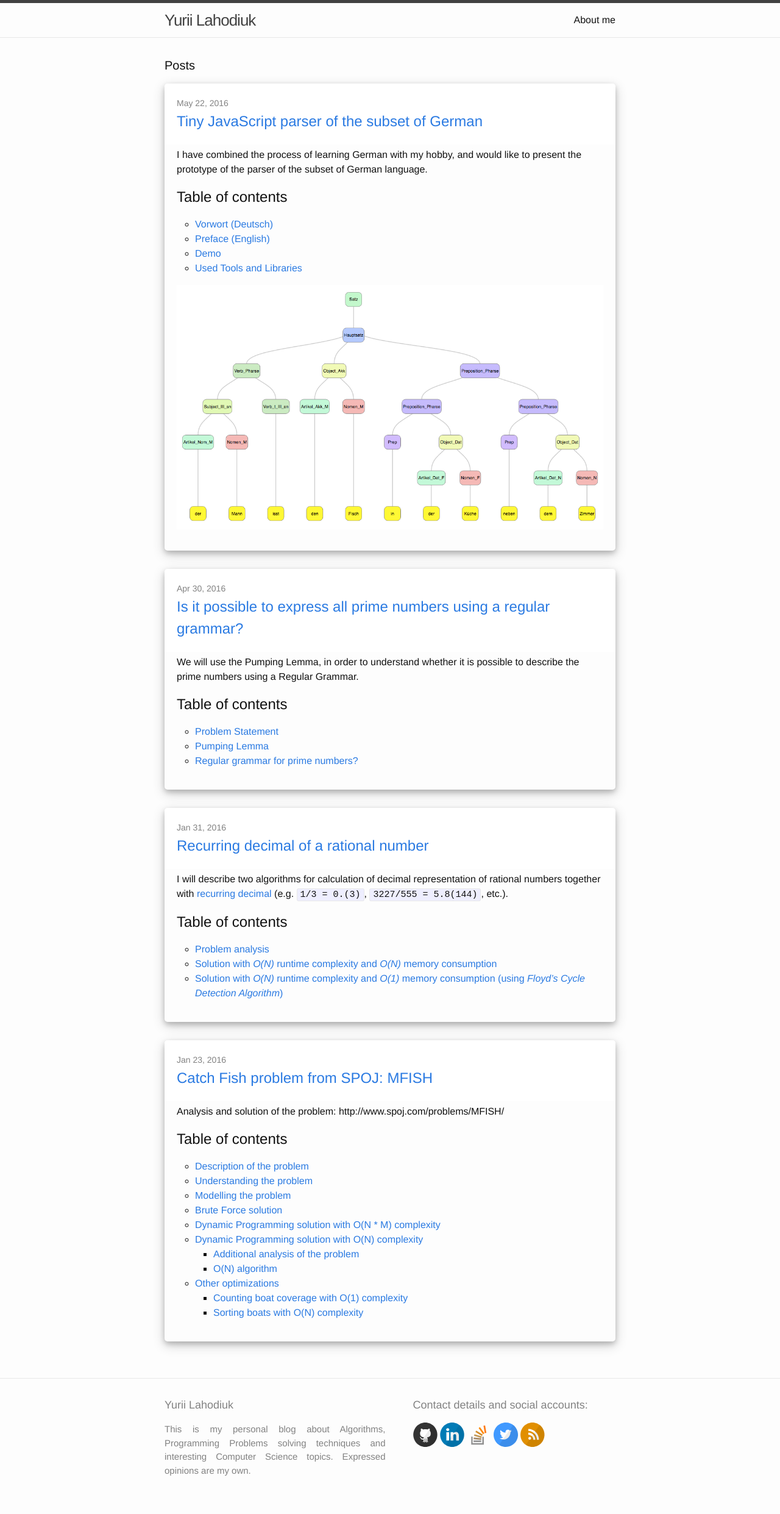
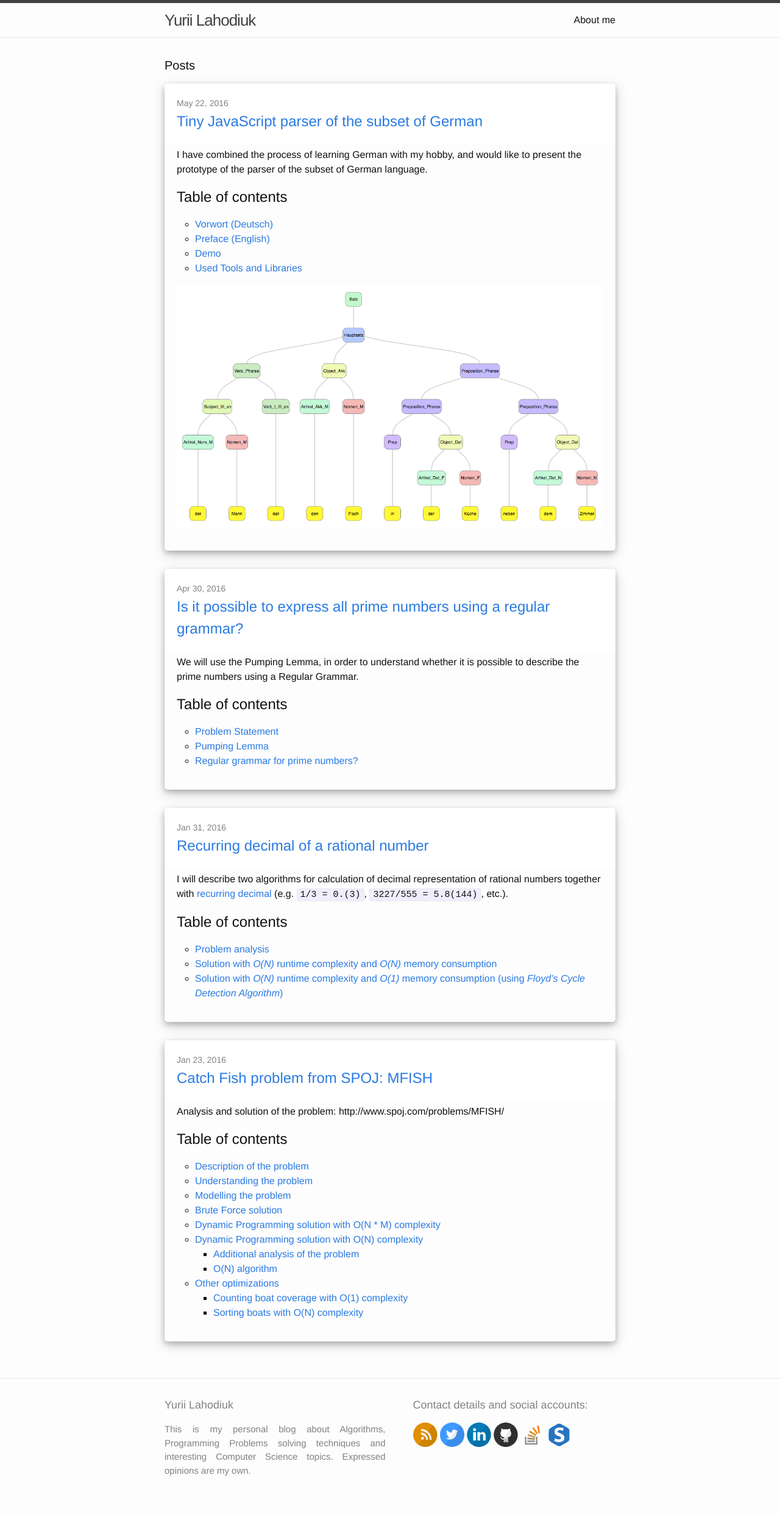
Before and after one commit to lagodiuk/lagodiuk.github.io, a Jekyll site: the page built from index.html, in a window 1280 px wide. Shown: the whole page at 61% size. Built offline with Jekyll 4.4.1, drawn with Linux system fonts in a browser that asks for light colours; Markdown is read by kramdown in place of the engine named in the settings.

Commit message:
Added link to my profile SPOJ (competitive programming web site)

```diff
--- a/_config.yml
+++ b/_config.yml
@@ -24,6 +24,7 @@ footer-links:
   pinterest:
   rss: true
   twitter: ylahodiuk
+  spoj: stemm
   googleplus: # anything in your profile username that comes after plus.google.com/
 
 highlighter: pygments
--- a/_includes/svg-icons.html
+++ b/_includes/svg-icons.html
@@ -1,11 +1,12 @@
+          {% if site.footer-links.rss %}<a href="{{ site.baseurl }}/feed.xml">{% include svg-icons/rss.html %}</a>{% endif %}
           {% if site.footer-links.dribbble %}<a href="http://dribbble.com/{{ site.footer-links.dribbble }}">{% include svg-icons/dribbble.html %}</a>{% endif %}
           {% if site.footer-links.email %}<a href="mailto:{{ site.footer-links.email }}">{% include svg-icons/email.html %}</a>{% endif %}
           {% if site.footer-links.facebook %}<a href="http://facebook.com/{{ site.footer-links.facebook }}">{% include svg-icons/facebook.html %}</a>{% endif %}
           {% if site.footer-links.flickr %}<a href="http://flickr.com/{{ site.footer-links.flickr }}">{% include svg-icons/flickr.html %}</a>{% endif %}
+          {% if site.footer-links.instagram %}<a href="http://instagram.com/{{ site.footer-links.instagram }}">{% include svg-icons/instagram.html %}</a>{% endif %}
+          {% if site.footer-links.pinterest %}<a href="http://pinterest.com/{{ site.footer-links.pinterest }}">{% include svg-icons/pinterest.html %}</a>{% endif %}
+          {% if site.footer-links.twitter %}<a href="http://twitter.com/{{ site.footer-links.twitter }}">{% include svg-icons/twitter.html %}</a>{% endif %}
+          {% if site.footer-links.linkedin %}<a href="http://linkedin.com/in/{{ site.footer-links.linkedin }}">{% include svg-icons/linkedin.html %}</a>{% endif %}
           {% if site.footer-links.github %}<a href="http://github.com/{{ site.footer-links.github }}">{% include svg-icons/github.html %}</a>{% endif %}
-          {% if site.footer-links.instagram %}<a href="http://instagram.com/{{ site.footer-links.instagram }}">{% include svg-icons/instagram.html %}</a>{% endif %}
-          {% if site.footer-links.linkedin %}<a href="http://linkedin.com/in/{{ site.footer-links.linkedin }}">{% include svg-icons/linkedin.html %}</a>{% endif %}
-          {% if site.footer-links.pinterest %}<a href="http://pinterest.com/{{ site.footer-links.pinterest }}">{% include svg-icons/pinterest.html %}</a>{% endif %}
           {% if site.footer-links.stackoverflow %}<a href="http://stackoverflow.com/{{ site.footer-links.stackoverflow }}">{% include svg-icons/stackoverflow.html %}</a>{% endif %}
-          {% if site.footer-links.twitter %}<a href="http://twitter.com/{{ site.footer-links.twitter }}">{% include svg-icons/twitter.html %}</a>{% endif %}
-          {% if site.footer-links.rss %}<a href="{{ site.baseurl }}/feed.xml">{% include svg-icons/rss.html %}</a>{% endif %}
+          {% if site.footer-links.spoj %}<a href="http://www.spoj.com/users/{{ site.footer-links.spoj }}">{% include svg-icons/spoj.html %}</a>{% endif %}
```
